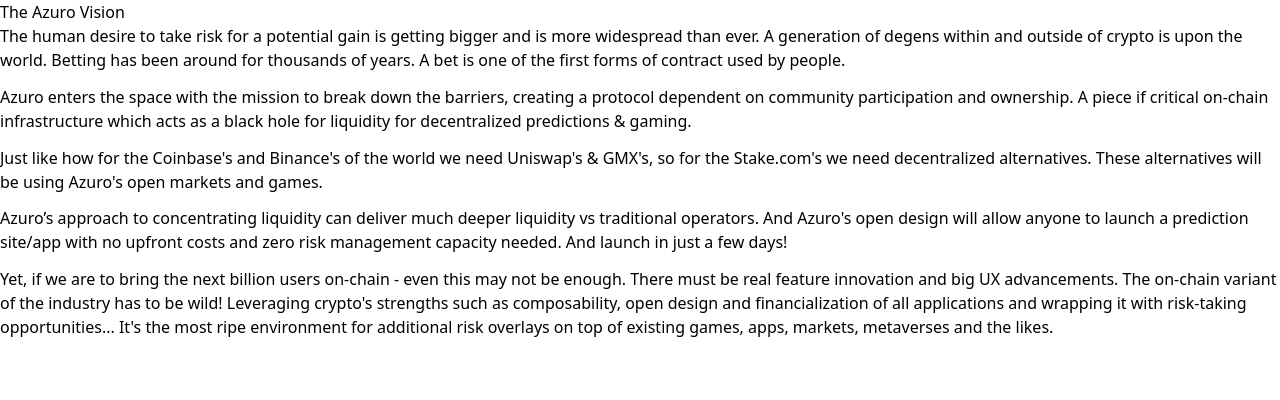
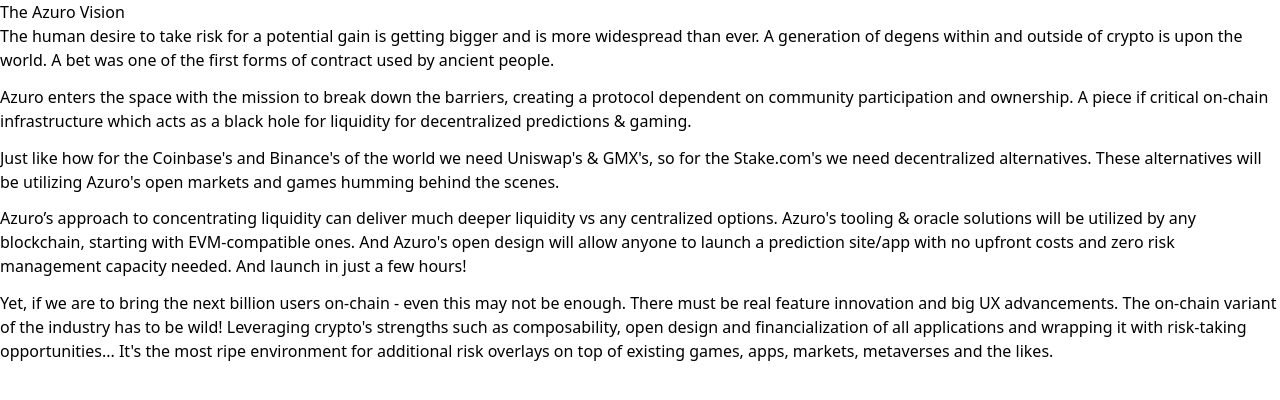
Before and after one commit to Azuro-protocol/gem-docs, a Next.js app: page /concepts/the-azuro-vision in a window 1280 px wide. Shown: the top 400 px of the page. Built offline with nearby package versions, Linux system fonts and the light colour scheme.

Commit message:
Update the-azuro-vision.mdx

```diff
--- a/pages/concepts/the-azuro-vision.mdx
+++ b/pages/concepts/the-azuro-vision.mdx
@@ -1,11 +1,11 @@
 # The Azuro Vision
 
-The human desire to take risk for a potential gain is getting bigger and is more widespread than ever. A generation of degens within and outside of crypto is upon the world. Betting has been around for thousands of years. A bet is one of the first forms of contract used by people.
+The human desire to take risk for a potential gain is getting bigger and is more widespread than ever. A generation of degens within and outside of crypto is upon the world. A bet was one of the first forms of contract used by ancient people.
 
 Azuro enters the space with the mission to break down the barriers, creating a protocol dependent on community participation and ownership. A piece if critical on-chain infrastructure which acts as a black hole for liquidity for decentralized predictions & gaming.
 
-Just like how for the Coinbase's and Binance's of the world we need Uniswap's & GMX's, so for the [Stake.com](https://Stake.com)'s we need decentralized alternatives. These alternatives will be using Azuro's open markets and games.
+Just like how for the Coinbase's and Binance's of the world we need Uniswap's & GMX's, so for the Stake.com's we need decentralized alternatives. These alternatives will be utilizing Azuro's open markets and games humming behind the scenes.
 
-Azuro’s approach to concentrating liquidity can deliver much deeper liquidity vs traditional operators. And Azuro's open design will allow anyone to launch a prediction site/app with no upfront costs and zero risk management capacity needed. And launch in just a few days!
+Azuro’s approach to concentrating liquidity can deliver much deeper liquidity vs any centralized options. Azuro's tooling & oracle solutions will be utilized by any blockchain, starting with EVM-compatible ones. And Azuro's open design will allow anyone to launch a prediction site/app with no upfront costs and zero risk management capacity needed. And launch in just a few hours!
 
 Yet, if we are to bring the next billion users on-chain - even this may not be enough. There must be real feature innovation and big UX advancements. The on-chain variant of the industry has to be wild! Leveraging crypto's strengths such as composability, open design and financialization of all applications and wrapping it with risk-taking opportunities... It's the most ripe environment for additional risk overlays on top of existing games, apps, markets, metaverses and the likes.
```
